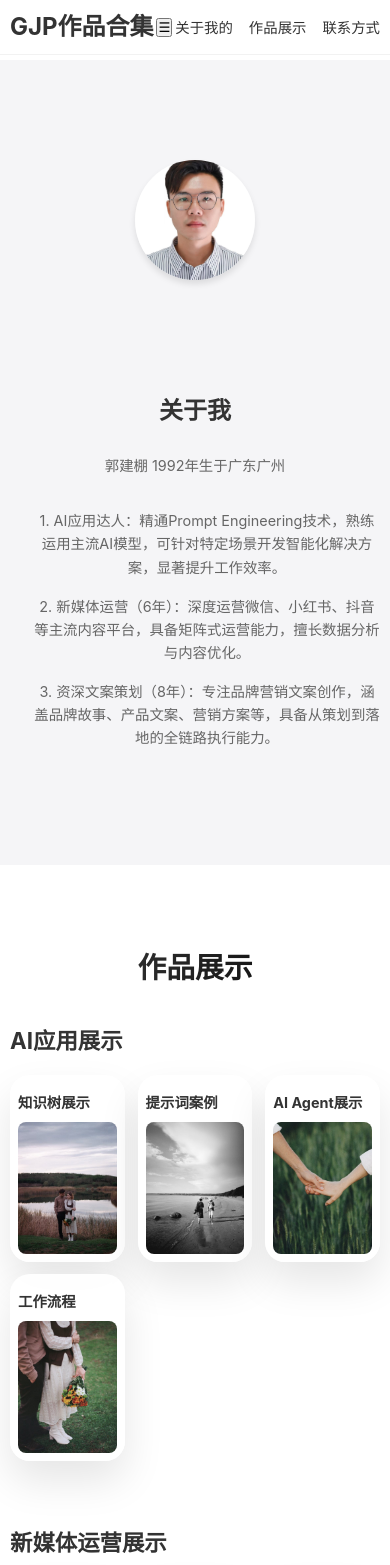
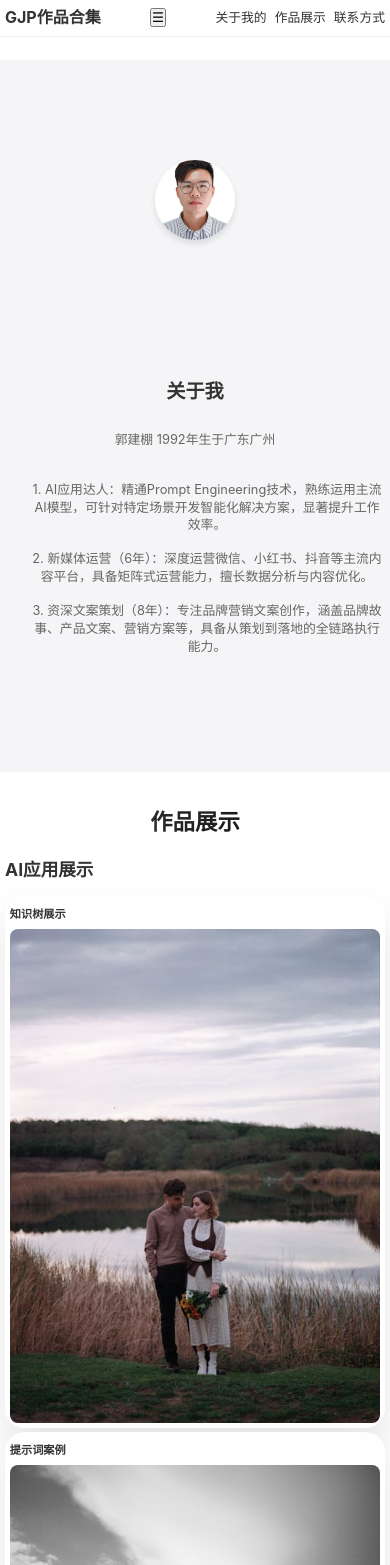
Before and after one commit to zmjk222/portfolio, a plain HTML site: page index.html in a window 390 px wide. Shown: the top 1565 px of the page. Drawn offline with Linux system fonts and the light colour scheme.

Commit message:
Add files via upload

```diff
--- a/css/style.css
+++ b/css/style.css
@@ -551,131 +551,139 @@ body {
     transform: translateY(0);
 }
 
-/* 移动端优化 - 保持布局，缩小尺寸 */
+/* 移动端优化 - 进一步缩小尺寸 */
 @media (max-width: 768px) {
     /* 基础设置 */
     body {
-        font-size: 12px;  /* 缩小基础字体 */
+        font-size: 10px;  /* 进一步缩小基础字体 */
     }
 
     .container {
-        padding: 0 10px;
+        padding: 0 5px;
     }
 
-    /* 导航栏微调 */
+    /* 导航栏进一步缩小 */
     .nav-container {
-        padding: 8px 10px;
+        padding: 5px;
     }
 
     .nav-links {
+        gap: 0.5rem;
+    }
+
+    .nav-links a {
+        font-size: 0.8rem;
+    }
+
+    .logo {
+        font-size: 1rem;
+    }
+
+    /* 关于我部分进一步缩小 */
+    .about-content {
         gap: 1rem;
     }
 
-    .nav-links a {
-        font-size: 0.9rem;
-    }
-
-    /* 关于我部分缩小 */
-    .about-content {
-        gap: 2rem;
-    }
-
     .profile-image img {
-        width: 120px;  /* 缩小头像 */
-        height: 120px;
+        width: 80px;  /* 更小的头像 */
+        height: 80px;
     }
 
     .profile-text h2 {
-        font-size: 1.5rem;
+        font-size: 1.2rem;
     }
 
     .profile-text p {
-        font-size: 0.9rem;
-        line-height: 1.6;
+        font-size: 0.8rem;
+        line-height: 1.4;
     }
 
-    /* 作品展示部分 */
+    /* 作品展示部分缩小 */
     .section-title {
-        font-size: 1.8rem;
-        margin-bottom: 2rem;
-    }
-
-    .portfolio-category h3 {
         font-size: 1.4rem;
         margin-bottom: 1rem;
     }
 
-    /* 保持网格布局，缩小间距 */
-    .portfolio-grid.four-columns {
-        grid-template-columns: repeat(4, 1fr);
-        gap: 0.8rem;
+    .portfolio-category h3 {
+        font-size: 1.1rem;
+        margin-bottom: 0.8rem;
     }
 
+    /* 网格布局更紧凑 */
+    .portfolio-grid.four-columns,
     .portfolio-grid.three-columns {
-        grid-template-columns: repeat(3, 1fr);
-        gap: 0.8rem;
+        gap: 0.4rem;
     }
 
     .portfolio-item {
-        padding: 0.8rem;
+        padding: 0.4rem;
     }
 
     .portfolio-item h4 {
-        font-size: 0.9rem;
-        margin: 0.5rem 0;
+        font-size: 0.7rem;
+        margin: 0.3rem 0;
     }
 
-    /* 详情面板缩小 */
+    /* 详情面板更紧凑 */
     .portfolio-detail {
-        width: 80%;
-        padding: 1rem;
+        width: 90%;
+        padding: 0.5rem;
     }
 
     .detail-grid {
-        grid-template-columns: repeat(3, 1fr);  /* 保持三列 */
-        gap: 0.8rem;
+        gap: 0.4rem;
     }
 
     .detail-panel h3 {
-        font-size: 1.4rem;
-        margin-bottom: 1rem;
+        font-size: 1.1rem;
+        margin-bottom: 0.8rem;
     }
 
     .detail-item h4 {
-        font-size: 0.9rem;
-        margin-top: 0.5rem;
+        font-size: 0.7rem;
+        margin-top: 0.3rem;
     }
 
-    /* 联系方式部分 */
+    /* 联系方式部分缩小 */
     .contact-section {
+        padding: 1rem 0;
+    }
+
+    .contact-content {
+        gap: 1rem;
+    }
+
+    .contact-info {
+        font-size: 0.8rem;
+    }
+
+    .qr-code img {
+        width: 80px;
+        height: 80px;
+    }
+
+    .qr-code p {
+        font-size: 0.8rem;
+    }
+
+    /* 调整内边距和间距 */
+    section {
         padding: 2rem 0;
     }
 
-    .contact-content {
-        gap: 2rem;
-    }
-
-    .contact-info {
-        font-size: 0.9rem;
-    }
-
-    .qr-code img {
-        width: 100px;
-        height: 100px;
+    .portfolio-category {
+        margin-bottom: 2rem;
     }
 }
 
-/* 超小屏幕优化 */
+/* 超小屏幕保持相同的布局 */
 @media (max-width: 480px) {
-    .portfolio-grid.four-columns {
-        grid-template-columns: repeat(3, 1fr);  /* 改为三列 */
-    }
-
+    .portfolio-grid.four-columns,
     .portfolio-grid.three-columns {
-        grid-template-columns: repeat(3, 1fr);
+        gap: 0.3rem;
     }
 
     .portfolio-item {
-        padding: 0.5rem;
+        padding: 0.3rem;
     }
 }
```
